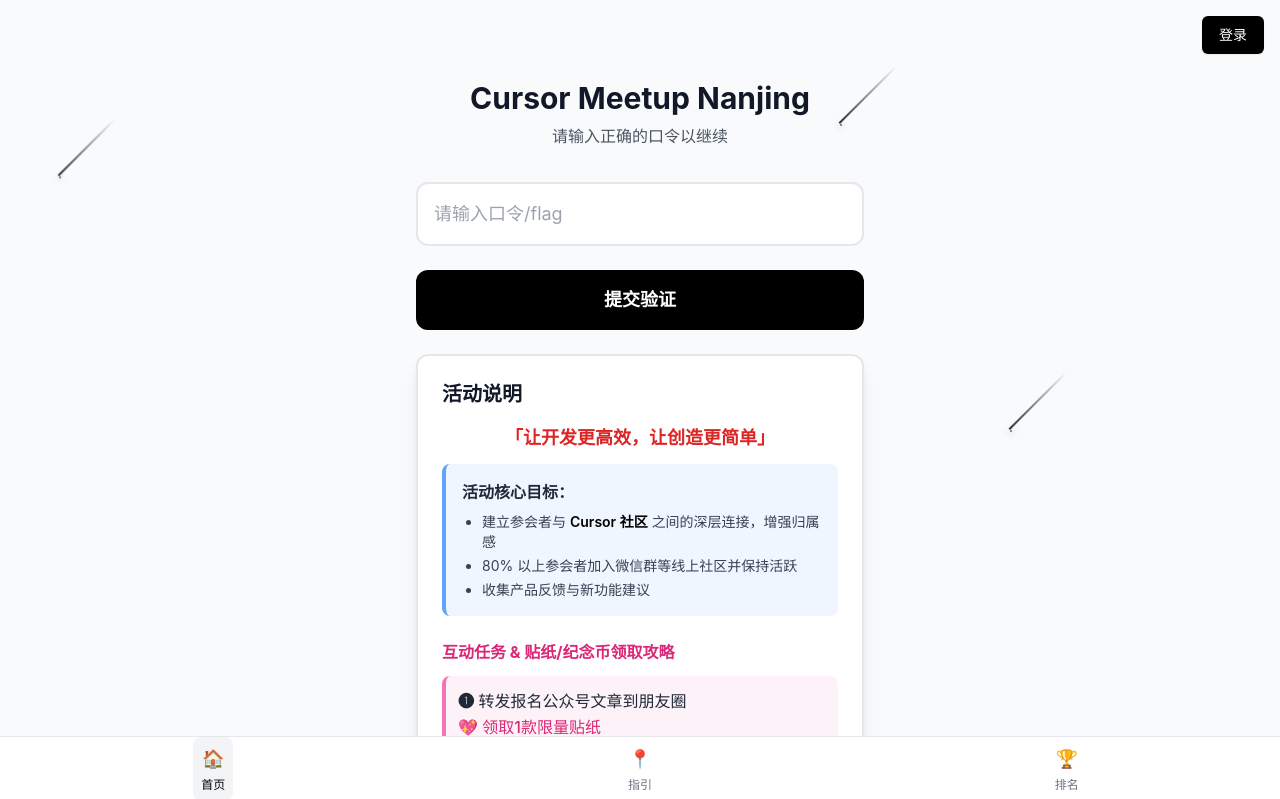
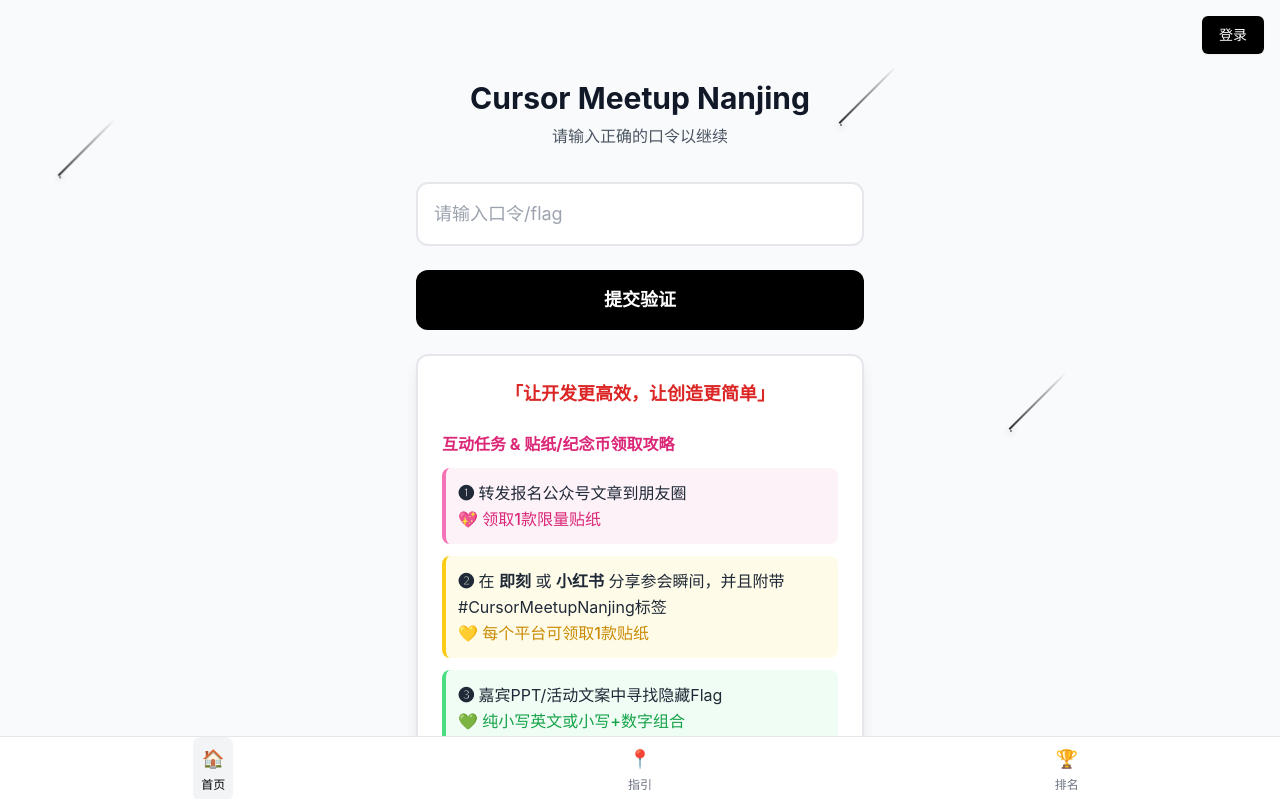
Before and after one commit to cursor-meetup/cursor-ctf, a React (Vite) app: page /home in a window 1280 px wide. Shown: the top 799 px of the page. Built offline with nearby package versions, Linux system fonts and the light colour scheme.

Commit message:
fix： 样式修复

```diff
--- a/src/pages/Home.tsx
+++ b/src/pages/Home.tsx
@@ -271,27 +271,13 @@ const Home: React.FC = () => {
           {/* 活动说明内容 */}
           <div className="mt-6">
             <div className="bg-white rounded-xl shadow-lg p-6 border-2 border-gray-200">
-              <h2 className="text-xl font-bold text-gray-900 mb-4">活动说明</h2>
+              {/* <h2 className="text-xl font-bold text-gray-900 mb-4">活动说明</h2> */}
               <div className="text-gray-800 leading-relaxed space-y-6">
                 {/* 主题与目标 */}
                 <div>
                   <h3 className="text-lg font-bold text-center mb-3 text-red-600">
                     「让开发更高效，让创造更简单」
                   </h3>
-                  <div className="bg-blue-50 p-4 rounded-lg border-l-4 border-blue-400 mb-2">
-                    <p className="font-bold text-base mb-2">活动核心目标：</p>
-                    <ul className="list-disc pl-5 text-gray-700 space-y-1 text-sm">
-                      <li>
-                        建立参会者与{' '}
-                        <span className="font-semibold text-black">
-                          Cursor 社区
-                        </span>{' '}
-                        之间的深层连接，增强归属感
-                      </li>
-                      <li>80% 以上参会者加入微信群等线上社区并保持活跃</li>
-                      <li>收集产品反馈与新功能建议</li>
-                    </ul>
-                  </div>
                 </div>
 
                 {/* 互动任务 */}
```
